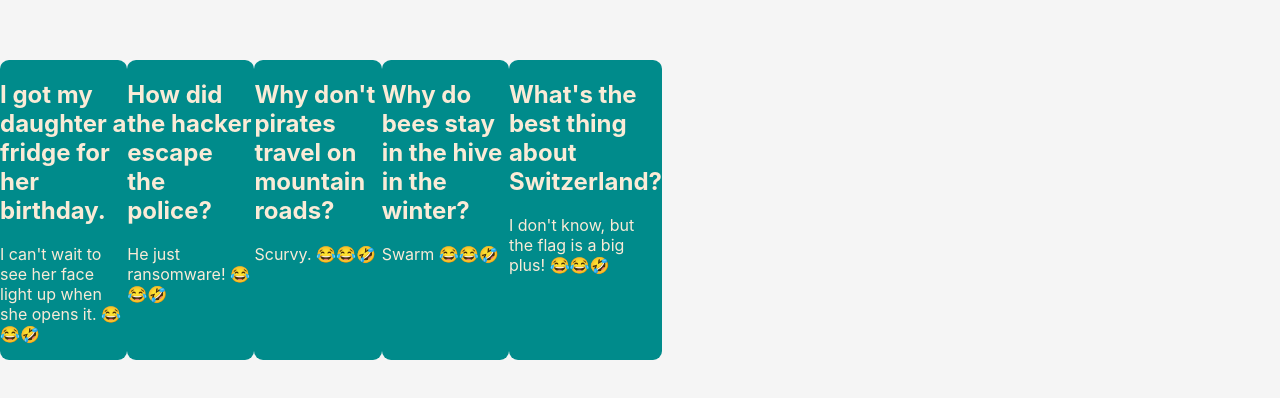
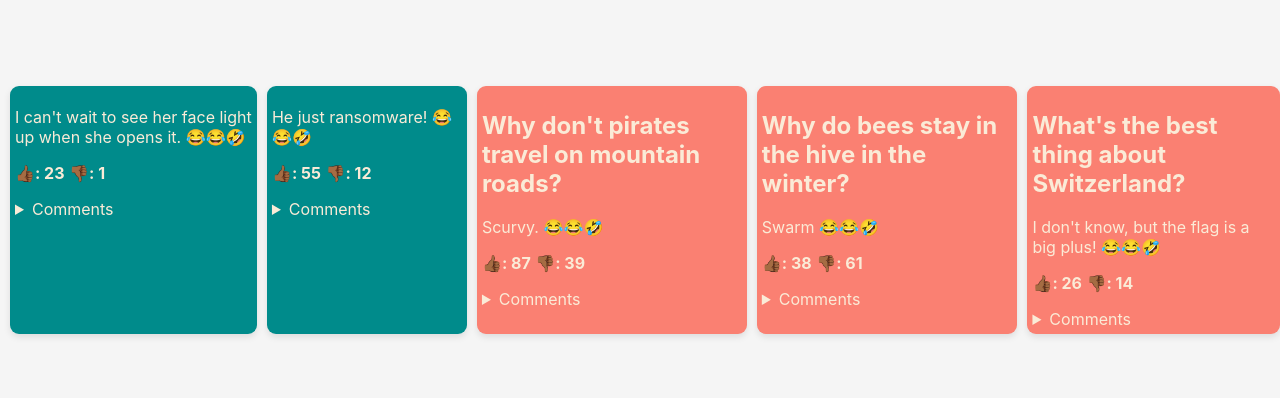
Before and after one commit to DJFalcon23/learn-react, a React (Vite) app in the folder learn-react/: page / in a window 1280 px wide. Shown: the part 190-588 px from the top of the page. Built offline with nearby package versions, Linux system fonts and the light colour scheme.

Commit message:
add jokes comments

```diff
--- a/learn-react/src/App.css
+++ b/learn-react/src/App.css
@@ -68,7 +68,7 @@ width: 82.02px;
 .sale {
   top: 0px;
   position: absolute;
-  background-color: white;
+  background-color: salmon;
   border-radius: 2px;
   margin-top: 10px;
   margin-left: 5px;
@@ -124,15 +124,17 @@ width: 82.02px;
 
 .container {
   display: flex;
-  width: 662px;
   justify-content: space-around;
 }
 
 .joke {
-  width: 178px;
+  margin-left: 10px;
+  min-width: 200px;
   border-radius: 9px;
   background-color: darkcyan;
   color: antiquewhite;
+  padding: 5px;
+  box-shadow:0px 2.98256px 7.4564px rgba(0, 0, 0, 0.1);
 }
 
 .main {
--- a/learn-react/src/App.jsx
+++ b/learn-react/src/App.jsx
@@ -12,27 +12,48 @@ import Contact from './components/Contact'
 import Joke from './components/Joke'
 
 function App() {
+
   return (
     <section className='container'>
       <Joke
         setup="I got my daughter a fridge for her birthday."
         punchline="I can't wait to see her face light up when she opens it."
+        upvotes={23}
+        downvotes={1}
+        isPun={false}
+        comments={[{author: "Joe92374", body: "The funnyest crap EVER!!!", title: "Good Stuff"}, {author: "beaQT66", body: "FUNNY af! So Good!", title: "WOW LOL!!!"}]}
       />
       <Joke
         setup="How did the hacker escape the police?"
         punchline=" He just ransomware!"
+        upvotes={55}
+        downvotes={12}
+        isPun={false}
+        comments={[{author: "Joe92374", body: "The funnyest crap EVER!!!", title: "Good Stuff"}, {author: "beaQT66", body: "FUNNY af! So Good!", title: "WOW LOL!!!"}]}
       />
       <Joke
         setup="Why don't pirates travel on mountain roads?"
         punchline="Scurvy."
+        upvotes={87}
+        downvotes={39}
+        isPun={true}
+        comments={[{author: "Joe92374", body: "The funnyest crap EVER!!!", title: "Good Stuff"}, {author: "beaQT66", body: "FUNNY af! So Good!", title: "WOW LOL!!!"}]}
       />
       <Joke
         setup="Why do bees stay in the hive in the winter?"
         punchline="Swarm"
+        upvotes={38}
+        downvotes={61}
+        isPun={true}
+        comments={[{author: "Joe92374", body: "The funnyest crap EVER!!!", title: "Good Stuff"}, {author: "beaQT66", body: "FUNNY af! So Good!", title: "WOW LOL!!!"}]}
       />
       <Joke
         setup="What's the best thing about Switzerland?"
         punchline="I don't know, but the flag is a big plus!"
+        upvotes={26}
+        downvotes={14}
+        isPun={true}
+        comments={[{author: "Joe92374", body: "The funnyest crap EVER!!!", title: "Good Stuff"}, {author: "beaQT66", body: "FUNNY af! So Good!", title: "WOW LOL!!!"}]}
       />
     </section>
   )
--- a/learn-react/src/components/Joke.jsx
+++ b/learn-react/src/components/Joke.jsx
@@ -1,10 +1,39 @@
 import React from 'react'
 
 export default function Joke(props) {
+    const punColor = props.isPun && "salmon";
+    // function comments() {
+    //     let commentList = props.comments.reduce((p, c) => {
+    //         let el = (<section>
+    //         <h4>{p.author}</h4>
+    //         <strong>{p.title}</strong>
+    //         <p>{p.body}</p>
+    //     </section>)
+    //         return el.append(c);
+    //     })
+    //     return commentList
+    // }
+    const children = props.comments.map((comm) => (
+        <section>
+            <h4 style={{margin:2+'px'}}>{comm.author}</h4>
+            <span>'<strong>{comm.title}</strong>'</span>
+            <span>: {comm.body}</span>
+            <hr/>
+        </section>
+      ));
+        console.log(children);
     return (
-        <section className='joke'>
-            <h2>{props.setup}</h2>
+
+        <section className='joke' style={{ background: punColor }}>
+            {props.isPun && <h2>{props.setup}</h2>}
             <p>{props.punchline} 😂😂🤣</p>
+            <p><strong>👍🏾: {props.upvotes}</strong>  <strong>👎🏾: {props.downvotes}</strong></p>
+            <details>
+                <summary>Comments</summary>
+                <div style={{ display: 'flex', flexDirection: 'column',alignItems: "flex-end"}}>
+                {children}
+                </div>
+            </details>
         </section>
     )
 }
```
